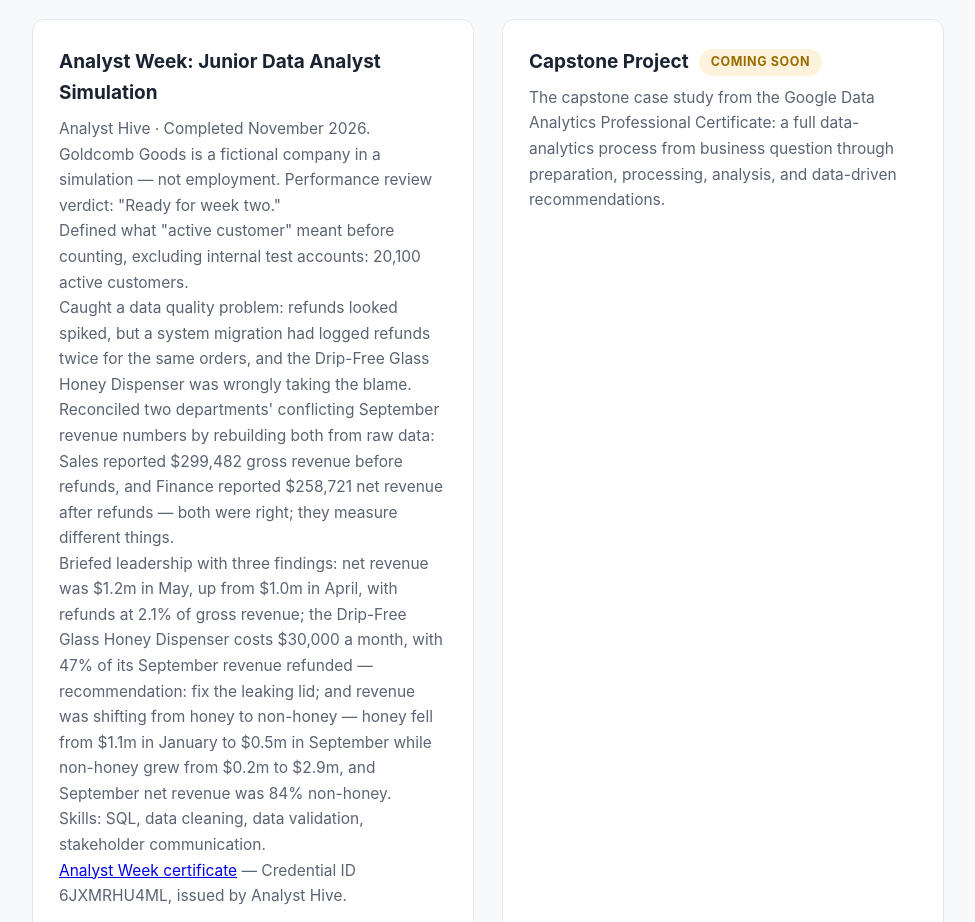
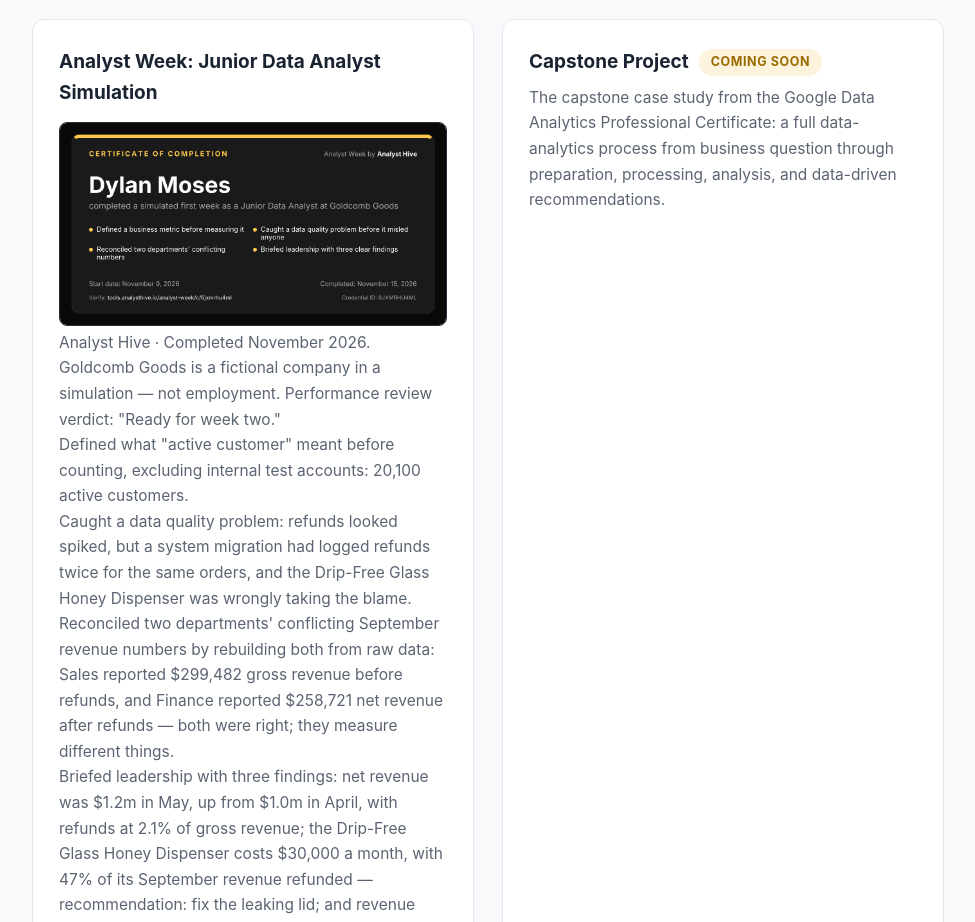
Before and after one commit to dylanmoses235-lang/portfolio, a plain HTML site: page index.html in a window 1280 px wide. Shown: the part 795-1717 px from the top of the page, without its empty margins (152-1127 px from the left). Drawn offline with Linux system fonts and the light colour scheme.

Commit message:
Display Analyst Week certificate image in project card
Added an image and additional details for the Analyst Week project.

```diff
--- a/index.html
+++ b/index.html
@@ -84,7 +84,7 @@
     <h2>Projects</h2>
     <div class="cols">
       <div class="card">
-        <h3>Analyst Week: Junior Data Analyst Simulation</h3>
+        <h3>Analyst Week: Junior Data Analyst Simulation</h3><img src="analyst-week-certificate.png" alt="Dylan Moses's Analyst Week certificate from Analyst Hive" style="width:100%;height:auto;display:block;border:1px solid #26303f;border-radius:8px;margin:14px 0 4px">
         <p>Analyst Hive · Completed November 2026. Goldcomb Goods is a fictional company in a simulation — not employment. Performance review verdict: "Ready for week two."</p><p>Defined what "active customer" meant before counting, excluding internal test accounts: 20,100 active customers.</p><p>Caught a data quality problem: refunds looked spiked, but a system migration had logged refunds twice for the same orders, and the Drip-Free Glass Honey Dispenser was wrongly taking the blame.</p><p>Reconciled two departments' conflicting September revenue numbers by rebuilding both from raw data: Sales reported $299,482 gross revenue before refunds, and Finance reported $258,721 net revenue after refunds — both were right; they measure different things.</p><p>Briefed leadership with three findings: net revenue was $1.2m in May, up from $1.0m in April, with refunds at 2.1% of gross revenue; the Drip-Free Glass Honey Dispenser costs $30,000 a month, with 47% of its September revenue refunded — recommendation: fix the leaking lid; and revenue was shifting from honey to non-honey — honey fell from $1.1m in January to $0.5m in September while non-honey grew from $0.2m to $2.9m, and September net revenue was 84% non-honey.</p><p>Skills: SQL, data cleaning, data validation, stakeholder communication.</p><p><a href="https://tools.analysthive.io/analyst-week/c/6jxmrhu4ml">Analyst Week certificate</a> — Credential ID 6JXMRHU4ML, issued by Analyst Hive.</p>
       </div>
       <div class="card">
```
